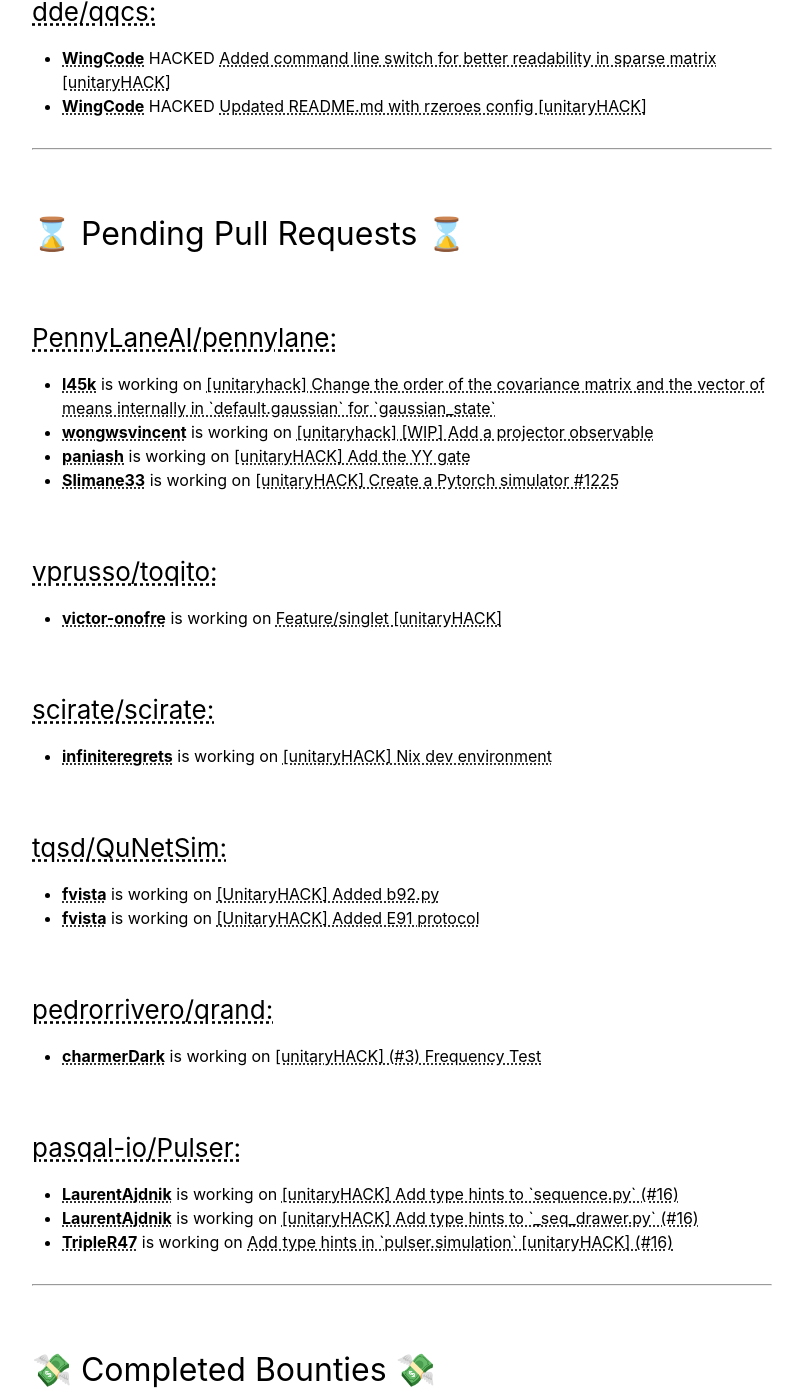
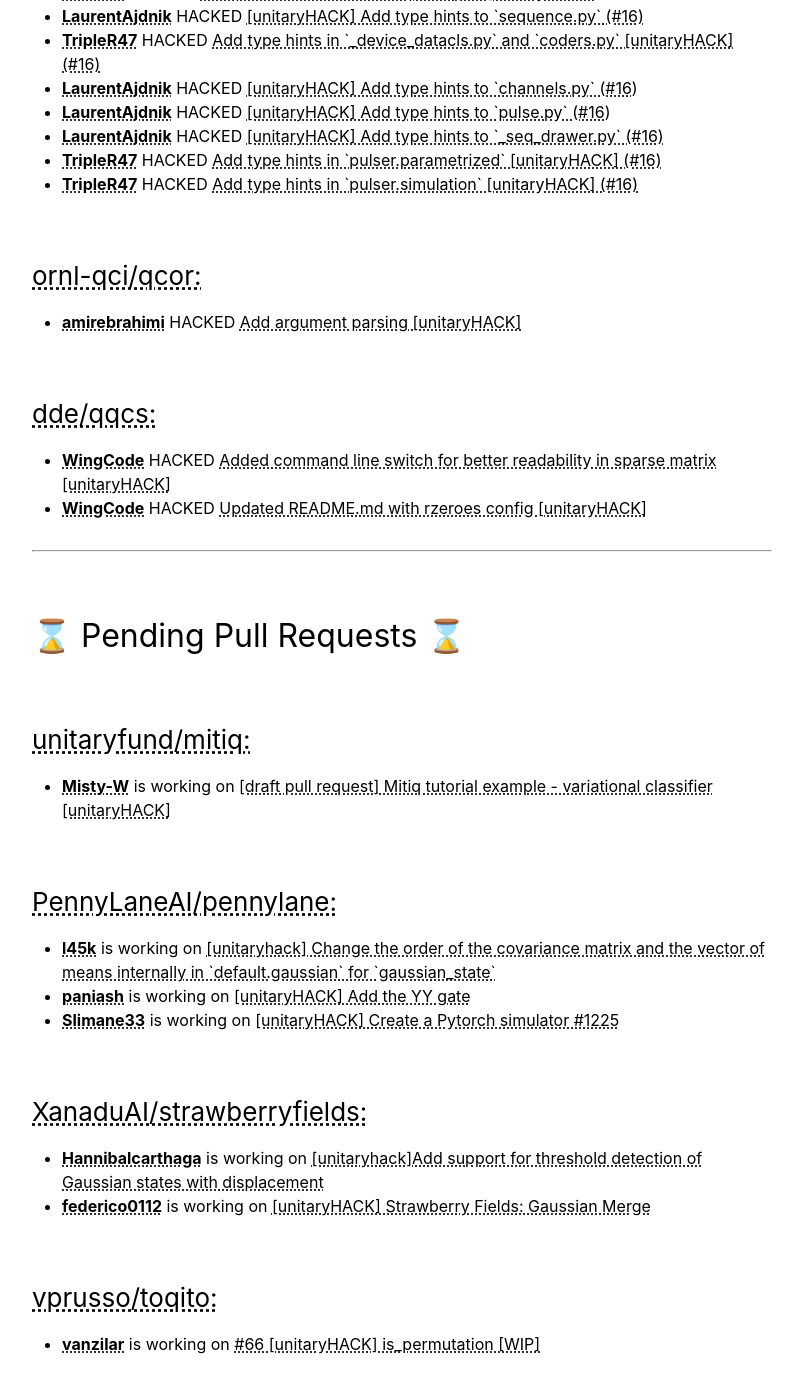
Before and after one commit to unitaryfund/unitaryhack2021, a Jekyll site: the page built from results.md, in a window 1280 px wide and 1400 px high, scrolled down 2777 px. Shown: the whole window, without its empty margins (238-1041 px from the left). Built offline with Jekyll 4.4.1, drawn with Linux system fonts in a browser that asks for light colours; some of the changed text lies outside the part shown.

Commit message:
Last automated results update

```diff
--- a/_data/merged-prs.yaml
+++ b/_data/merged-prs.yaml
@@ -1,4 +1,4 @@
-# updated: 27/05/2021 15:43:22
+# updated: 06/06/2021 15:34:27
 ---
 - name: unitaryfund/mitiq
   data:
@@ -9,6 +9,9 @@
       to cirq'
     number: 688
     user: maxtremblay
+  - title: Warning for short programs [unitaryHACK]
+    number: 700
+    user: Yash-10
 - name: PennyLaneAI/pennylane
   data:
   - title: '[unitaryHACK] Add the XX operation'
@@ -44,6 +47,9 @@
       #1306 '
     number: 1342
     user: MaldoAlberto
+  - title: '[unitaryhack] Add a projector observable'
+    number: 1356
+    user: wongwsvincent
   - title: '[unitaryHACK] Added `__repr__` method for
       QNode'
     number: 1359
@@ -60,6 +66,12 @@
       binary constraint system game [unitaryHACK]
     number: 62
     user: theRoughCode
+  - title: Feature/singlet [unitaryHACK]
+    number: 67
+    user: victor-onofre
+  - title: Feature/is_quantum_channel [unitaryHACK]
+    number: 69
+    user: victor-onofre
 - name: tqsd/QuNetSim
   data:
   - title: Remove Project Q warning from install [unitaryHACK]
@@ -91,6 +103,12 @@
   - title: '[UnitaryHACK] Implemented BBM92.py'
     number: 109
     user: pritamsinha2304
+  - title: '[UnitaryHACK] Added b92.py'
+    number: 110
+    user: fvista
+  - title: '[UnitaryHACK] Added E91 protocol'
+    number: 111
+    user: fvista
   - title: '[UnitaryHACK] Implemented E91 Protocol'
     number: 112
     user: pritamsinha2304
@@ -104,6 +122,12 @@
       Hex, Base32, and Base64 encodings'
     number: 12
     user: Avhijit-codeboy
+  - title: '[unitaryHACK] (#2) Qsharp support'
+    number: 17
+    user: Avhijit-codeboy
+  - title: ' [unitaryHACK] (#3) MonobitFrequency Test'
+    number: 19
+    user: charmerDark
 - name: vm6502q/qrack
   data:
   - title: '[unitaryHACK] Added syntax highlighting
@@ -139,6 +163,10 @@
   - title: Add phase and area text to pulse plot [unitaryHACK]
     number: 166
     user: Yash-10
+  - title: '[unitaryHACK] Add type hints to `sequence.py`
+      (#16)'
+    number: 167
+    user: LaurentAjdnik
   - title: Add type hints in `_device_datacls.py` and
       `coders.py` [unitaryHACK] (#16)
     number: 169
@@ -151,10 +179,23 @@
       (#16)'
     number: 172
     user: LaurentAjdnik
+  - title: '[unitaryHACK] Add type hints to `_seq_drawer.py`
+      (#16)'
+    number: 173
+    user: LaurentAjdnik
   - title: Add type hints in `pulser.parametrized` [unitaryHACK]
       (#16)
     number: 175
     user: TripleR47
+  - title: Add type hints in `pulser.simulation` [unitaryHACK]
+      (#16)
+    number: 176
+    user: TripleR47
+- name: ornl-qci/qcor
+  data:
+  - title: Add argument parsing [unitaryHACK]
+    number: 160
+    user: amirebrahimi
 - name: dde/qqcs
   data:
   - title: Added command line switch for better readability
--- a/_data/open-prs.yaml
+++ b/_data/open-prs.yaml
@@ -1,5 +1,11 @@
-# updated: 27/05/2021 15:40:27
+# updated: 06/06/2021 15:32:01
 ---
+- name: unitaryfund/mitiq
+  data:
+  - title: '[draft pull request] Mitiq tutorial example
+      - variational classifier [unitaryHACK]'
+    number: 708
+    user: Misty-W
 - name: PennyLaneAI/pennylane
   data:
   - title: '[unitaryhack] Change the order of the covariance
@@ -7,9 +13,6 @@
       for `gaussian_state`'
     number: 1331
     user: l45k
-  - title: '[unitaryhack] [WIP] Add a projector observable'
-    number: 1356
-    user: wongwsvincent
   - title: '[unitaryHACK] Add the YY gate'
     number: 1358
     user: paniash
@@ -17,40 +20,28 @@
       #1225'
     number: 1360
     user: Slimane33
+- name: XanaduAI/strawberryfields
+  data:
+  - title: '[unitaryhack]Add support for threshold detection
+      of Gaussian states with displacement '
+    number: 590
+    user: Hannibalcarthaga
+  - title: '[unitaryHACK] Strawberry Fields: Gaussian
+      Merge'
+    number: 591
+    user: federico0112
 - name: vprusso/toqito
   data:
-  - title: Feature/singlet [unitaryHACK]
-    number: 67
-    user: victor-onofre
-- name: scirate/scirate
-  data:
-  - title: '[unitaryHACK] Nix dev environment '
-    number: 433
-    user: infiniteregrets
-- name: tqsd/QuNetSim
-  data:
-  - title: '[UnitaryHACK] Added b92.py'
-    number: 110
-    user: fvista
-  - title: '[UnitaryHACK] Added E91 protocol'
-    number: 111
-    user: fvista
+  - title: '#66  [unitaryHACK]  is_permutation [WIP]'
+    number: 70
+    user: vanzilar
 - name: pedrorrivero/qrand
   data:
-  - title: '[unitaryHACK] (#3) Frequency Test'
-    number: 15
-    user: charmerDark
-- name: pasqal-io/Pulser
+  - title: '[unitaryHACK](#1) Cirq Support'
+    number: 20
+    user: harry-stark
+- name: qosf/monthly-challenges
   data:
-  - title: '[unitaryHACK] Add type hints to `sequence.py`
-      (#16)'
-    number: 167
-    user: LaurentAjdnik
-  - title: '[unitaryHACK] Add type hints to `_seq_drawer.py`
-      (#16)'
-    number: 173
-    user: LaurentAjdnik
-  - title: Add type hints in `pulser.simulation` [unitaryHACK]
-      (#16)
-    number: 176
-    user: TripleR47
+  - title: add Challenge 7 [unitaryHACK]
+    number: 39
+    user: MaldoAlberto
```
Also changed, not shown: _data/closed-bounties.yaml (+25 -3 lines), _data/open-bounties.yaml (+1 -17 lines).
